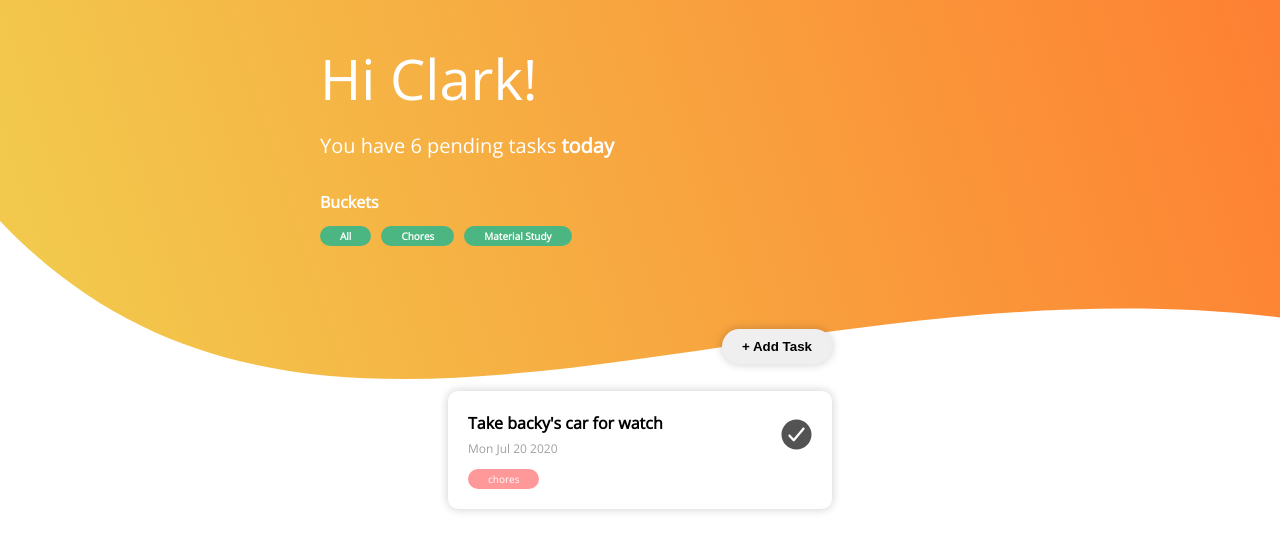
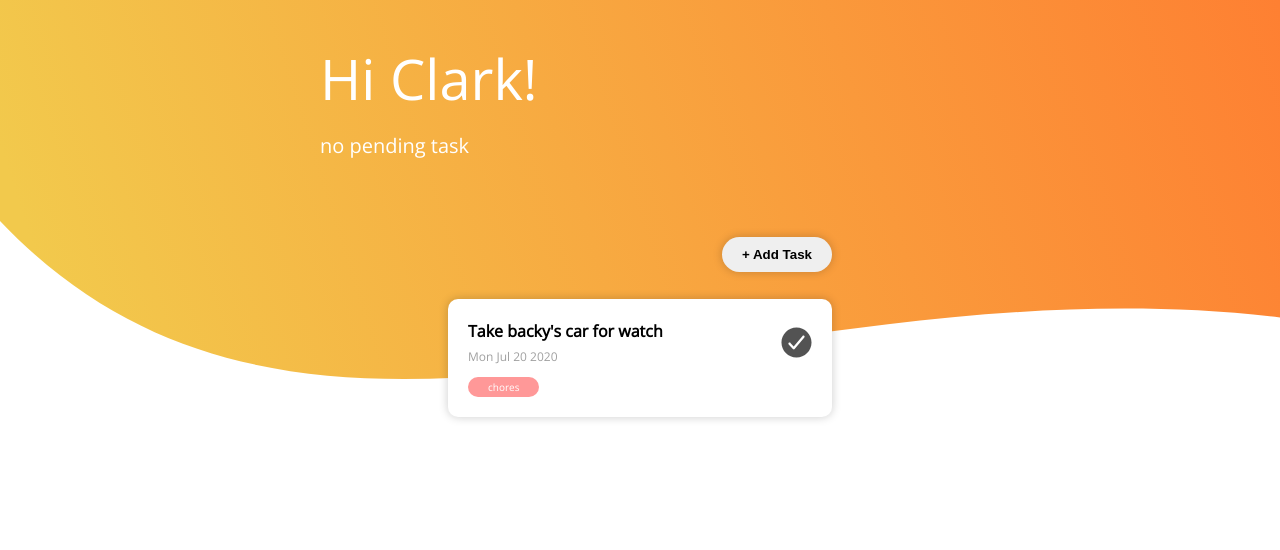
Before and after one commit to itsgracian/pyza-lab-todos, a React (Create React App) app: page / in a window 1280 px wide. Shown: the top 550 px of the page. Built offline with nearby package versions, Linux system fonts and the light colour scheme.

Commit message:
buckets displayed

```diff
--- a/src/components/todos/create.todo.tsx
+++ b/src/components/todos/create.todo.tsx
@@ -1,13 +1,15 @@
-import React, { ChangeEvent, MouseEvent } from 'react'
-import { IState } from './types'
+import React, { ChangeEvent, MouseEvent } from 'react';
+import { IState } from './types';
+import { IBuckets } from '../../redux/buckets/types';
 type Iprops = {
-  onClose: () => void
-  onChange: (e: ChangeEvent<HTMLInputElement | HTMLTextAreaElement>) => void
-  onSubmit: (e: MouseEvent) => void
-  stateProps: IState
-}
+  onClose: () => void;
+  onChange: (e: ChangeEvent<HTMLInputElement | HTMLTextAreaElement>) => void;
+  onSubmit: (e: MouseEvent) => void;
+  stateProps: IState;
+  buckets: Array<IBuckets>;
+};
 const CreateTodo = (props: Iprops) => {
-  const { onClose, onChange, onSubmit, stateProps } = props
+  const { onClose, onChange, onSubmit, stateProps, buckets } = props;
   return (
     <div className="todo-modal">
       <div className="m-body">
@@ -42,11 +44,19 @@ const CreateTodo = (props: Iprops) => {
             </div>
             <div className="f-group">
               <label>Set Bucket</label>
-              <div className="categories cat-form">
-                <div className="category">All</div>
-                <div className="category">Chores</div>
-                <div className="category">Material Study</div>
-              </div>
+              {buckets && buckets.length > 0 ? (
+                <div className="categories cat-form">
+                  {buckets.map((bucket, i) => (
+                    <div key={i} className="category">
+                      {bucket}
+                    </div>
+                  ))}
+                </div>
+              ) : (
+                <div>
+                  <small>buckets not found</small>
+                </div>
+              )}
               <div className="new-bucket">
                 <label>Add new bucket</label>
                 <div className="new-bucket-input">
@@ -66,6 +76,6 @@ const CreateTodo = (props: Iprops) => {
         </div>
       </div>
     </div>
-  )
-}
-export default CreateTodo
+  );
+};
+export default CreateTodo;
--- a/src/components/todos/index.tsx
+++ b/src/components/todos/index.tsx
@@ -1,42 +1,53 @@
-import React, { useState, ChangeEvent, MouseEvent, FC, useEffect } from 'react'
-import ViewTodos from './view.todos'
-import { IState } from './types'
-import './todos.scss'
-import CreateTodo from './create.todo'
-import { connect, ConnectedProps } from 'react-redux'
-import { addTodo, viewAllTodos } from '../../redux/todos/actions'
-import { AppState } from '../../redux'
-import { ICreateTodoParam } from '../../redux/todos/types'
+import React, { useState, ChangeEvent, MouseEvent, FC, useEffect, Fragment } from 'react';
+import ViewTodos from './view.todos';
+import { IState } from './types';
+import './todos.scss';
+import CreateTodo from './create.todo';
+import { connect, ConnectedProps } from 'react-redux';
+import { addTodo, viewAllTodos } from '../../redux/todos/actions';
+import { AppState } from '../../redux';
+import { ICreateTodoParam } from '../../redux/todos/types';
+import { viewAllBucket, addBucket } from '../../redux/buckets/actions';
+import { IBuckets } from '../../redux/buckets/types';
 const mapState = (state: AppState) => ({
   todoReducer: state.todos,
-})
-const connector = connect(mapState, { addTodo, viewAllTodos })
-type Iprops = ConnectedProps<typeof connector>
+  bucketReducer: state.buckets,
+});
+const connector = connect(mapState, { addTodo, viewAllTodos, viewAllBucket, addBucket });
+type Iprops = ConnectedProps<typeof connector>;
 const Todos: FC<Iprops> = (props) => {
-  const [state, setState] = useState<IState>({ open: false, title: '', category: '', date: '' })
-  const { todos }: { todos: Array<ICreateTodoParam> } = props.todoReducer
+  const [state, setState] = useState<IState>({ open: false, title: '', category: '', date: '' });
+  const {
+    todos,
+    errors: todoErrors,
+  }: { todos: Array<ICreateTodoParam>; errors: string } = props.todoReducer;
+  const {
+    buckets,
+    errors: bucketErrors,
+  }: { buckets: Array<IBuckets>; errors: string } = props.bucketReducer;
   const onHandleModal = () => {
-    setState({ ...state, open: !state.open })
-  }
+    setState({ ...state, open: !state.open });
+  };
   const onChange = (e: ChangeEvent<HTMLInputElement | HTMLTextAreaElement>) => {
-    const { name, value } = e.target
-    setState({ ...state, [name]: value })
-  }
+    const { name, value } = e.target;
+    setState({ ...state, [name]: value });
+  };
   const onGenerateUuid = (): string => {
-    return `${Math.random() * 1000}`
-  }
+    return `${Math.random() * 1000}`;
+  };
   const onSubmit = (e: MouseEvent) => {
-    e.preventDefault()
-    const { title, date, category } = state
-    props.addTodo({ id: onGenerateUuid(), title, date: new Date(date), category })
-  }
+    e.preventDefault();
+    const { title, date, category } = state;
+    props.addTodo({ id: onGenerateUuid(), title, date: new Date(date), category });
+  };
   useEffect(() => {
     const fetch = () => {
-      props.viewAllTodos()
-    }
-    fetch()
+      props.viewAllTodos();
+      props.viewAllBucket();
+    };
+    fetch();
     //eslint-disable-next-line
-  }, [])
+  }, []);
   return (
     <div className="todos">
       {state.open && (
@@ -45,6 +56,7 @@ const Todos: FC<Iprops> = (props) => {
           onChange={onChange}
           onSubmit={onSubmit}
           stateProps={state}
+          buckets={buckets}
         />
       )}
       <div className="todo-header">
@@ -54,20 +66,30 @@ const Todos: FC<Iprops> = (props) => {
             <div className="name">Hi Clark!</div>
           </div>
           <div className="pending-task">
+            {todos && todos.length > 0 ? (
+              <Fragment>
                 You have 6 pending tasks <b>today</b>
+              </Fragment>
+            ) : (
+              'no pending task'
+            )}
           </div>
           <div className="buckets">
+            {buckets && buckets.length > 0 && (
+              <Fragment>
                 <div className="bold">Buckets</div>
                 <div className="categories">
                   <div className="category">All</div>
                   <div className="category">Chores</div>
                   <div className="category">Material Study</div>
                 </div>
+              </Fragment>
+            )}
           </div>
         </div>
       </div>
       <ViewTodos onHandleModal={onHandleModal} todos={todos} />
     </div>
-  )
-}
-export default connector(Todos)
+  );
+};
+export default connector(Todos);
--- a/src/redux/buckets/actions.ts
+++ b/src/redux/buckets/actions.ts
@@ -9,7 +9,7 @@ export const viewAllBucket = ():AppThunk=>(dispatch)=>{
         dispatch({type: VIEW, payload: convert});
     }})
 }
-export const addBuckets = (name: string):AppThunk=>(dispatch)=>{
+export const addBucket = (name: string):AppThunk=>(dispatch)=>{
     actionHandler({errorType: ERRORS, data:null, dispatch, cb:()=>{
         const findBucketStorage: string | any = getItemsFromStorage({key: BUCKETS});
         const find:Array<string> = JSON.parse(findBucketStorage);
--- a/src/redux/buckets/reducers.ts
+++ b/src/redux/buckets/reducers.ts
@@ -1,6 +1,6 @@
-import { CREATE, VIEW, IBucketType, ERRORS } from './types';
+import { CREATE, VIEW, IBucketType, ERRORS, IinitialState } from './types';
 
-const initialState = {};
+const initialState:IinitialState = {buckets: [], message:null, errors: null };
 export const bucketReducer = (state=initialState, {type, payload}: IBucketType)=>{
     switch(type){
         case CREATE:
--- a/src/redux/buckets/types.ts
+++ b/src/redux/buckets/types.ts
@@ -21,5 +21,9 @@ interface IErrors{
     type: typeof ERRORS;
     payload: string;
 }
-
+export interface IinitialState{
+    buckets: Array<IBuckets> | null;
+    errors: string | null;
+    message: string | null;
+}
 export type IBucketType = IView | ICreate | IErrors;
```
Also changed, not shown: src/App.tsx (+8 -8 lines), src/components/todos/view.todos.tsx (+10 -10 lines), src/index.tsx (+7 -7 lines), 2 other files (tests, documents, lock files or other folders). Lines whose indentation alone changed are shown as unchanged.
